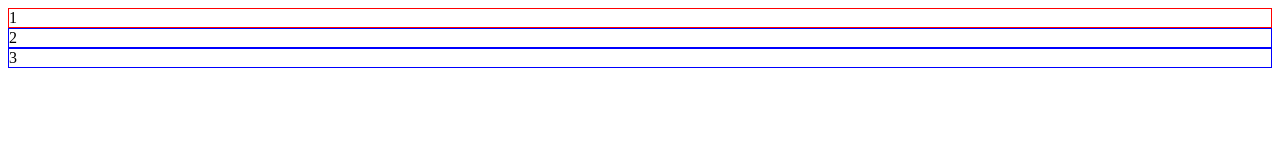
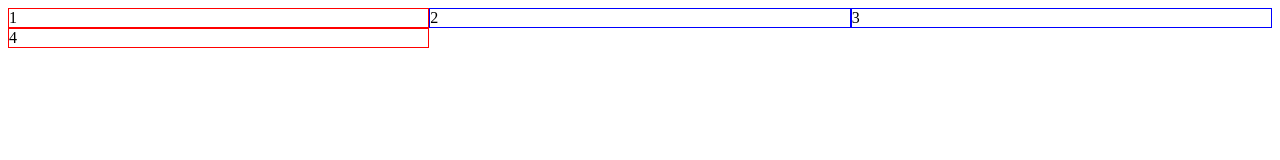
Before and after one commit to marquesdanilocarlos/html-css-rocketseat, a plain HTML site: page projeto-6/index.html in a window 1280 px wide. Drawn offline with Linux system fonts and the light colour scheme.

Commit message:
Aula 47 - Grid-template-columns

```diff
--- a/projeto-6/index.html
+++ b/projeto-6/index.html
@@ -11,6 +11,7 @@
     <div>1</div>
     <span>2</span>
     <span>3</span>
+    <div>4</div>
 </div>
 </body>
 </html>
--- a/projeto-6/style.css
+++ b/projeto-6/style.css
@@ -1,5 +1,6 @@
 .app {
     display: grid; /*inline-grid*/
+    grid-template-columns: repeat(3, 1fr) /*1fr 1fr 1fr*/;
 }
 
 span {
```
